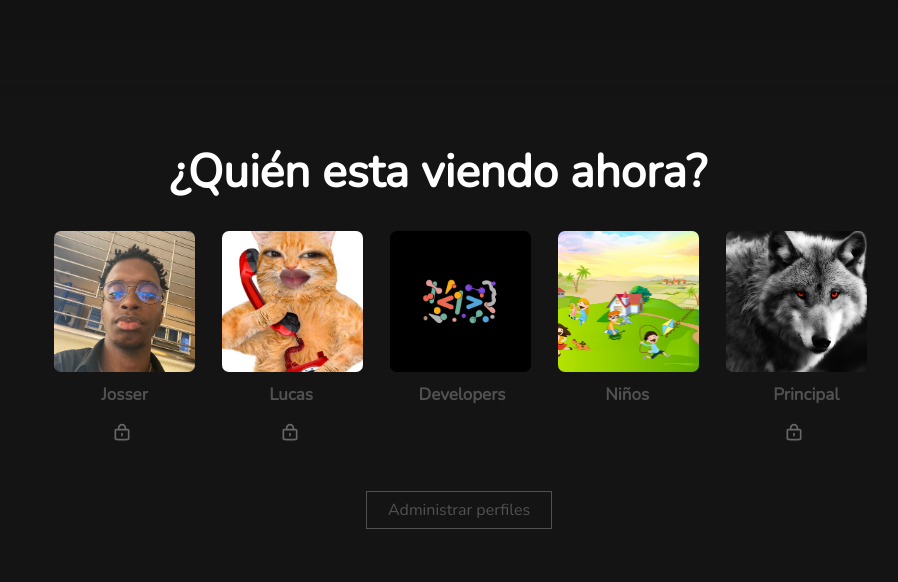
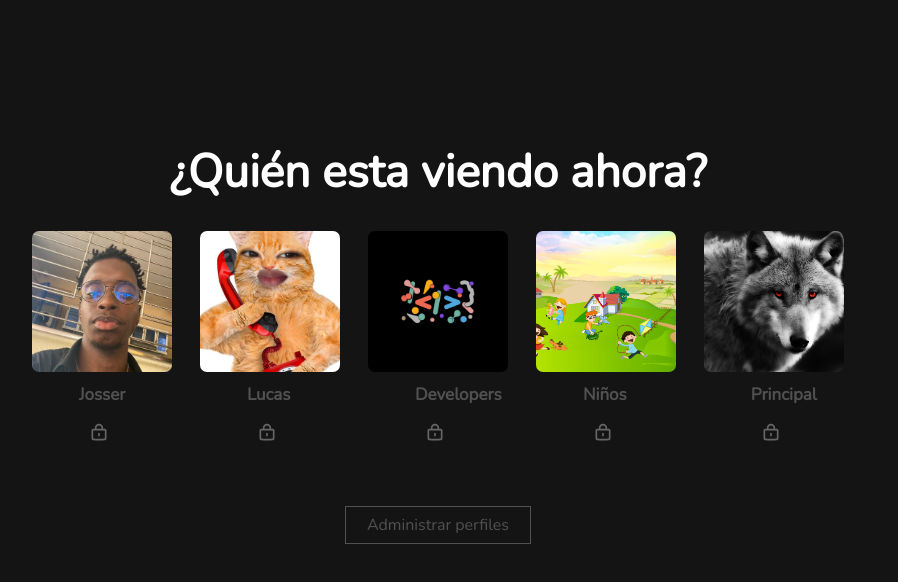
Before and after one commit to IngenieroJosser/projectPythonRio, a React (Vite) app: page /Profile in a window 1280 px wide. Shown: the top 582 px of the page, without its empty margins (202-1100 px from the left). Built offline with nearby package versions, Linux system fonts and the light colour scheme.

Commit message:
mejora en el componente de usuario

```diff
--- a/src/components/Account/UserProfile.jsx
+++ b/src/components/Account/UserProfile.jsx
@@ -1,7 +1,5 @@
-import React from 'react'
-
 import '../../scss/Account/_UserProfile.scss'
-
+import { useNavigate } from 'react-router-dom'
 import AccountJosser from '../../assets/img/AccountJosser.jpg'
 import AccountLucas from '../../assets/img/AccountLucas.jpg'
 import devAccount from '../../assets/img/devAccount.png'
@@ -9,57 +7,60 @@ import kidsAccount from '../../assets/img/kids.jpg'
 import wolfAccount from '../../assets/img/wolfAccount.jpg'
 
 const UserProfile = () => {
+
+    const navigate = useNavigate();
+    const handleClick = () => {
+        navigate('/Movies')
+    }
+
+    const Data = [
+        {
+            'id': 1,
+            'name': 'Josser',
+            'picture': AccountJosser,
+        },
+        {
+            'id': 2,
+            'name': 'Lucas',
+            'picture': AccountLucas,
+        },
+        {
+            'id': 3,
+            'name': 'Developers',
+            'picture': devAccount,
+        },
+        {
+            'id': 4,
+            'name': 'Niños',
+            'picture': kidsAccount,
+        },
+        {
+            'id': 5,
+            'name': 'Principal',
+            'picture': wolfAccount,
+        },
+    ]
+
     return (
         <>
             <section>
             <div className="list-Profile">
                 <h1>¿Quién esta viendo ahora?</h1>
-
                 <div className="Accounts">
-
-                    <div className="user">
-                        <a href="#">
-                            <img src={AccountJosser} alt="Cuenta de Josser" />
-                        </a>
-                        <span>Josser</span>
-                        <svg width="24" height="24" viewBox="0 0 24 24" fill="none" xmlns="http://www.w3.org/2000/svg" className="svg-icon svg-icon-profile-lock ltr-4z3qvp e1svuwfo1" data-name="Lock" aria-hidden="true"><path fillRule="evenodd" clipRule="evenodd" d="M7 6C7 3.23858 9.23858 1 12 1C14.7614 1 17 3.23858 17 6V7H19C20.1046 7 21 7.89543 21 9V18.6529C21 19.6274 20.2885 20.4855 19.2814 20.6076C18.0287 20.7593 15.492 21 12 21C8.50801 21 5.97128 20.7593 4.71855 20.6076C3.71153 20.4855 3 19.6274 3 18.6529V9C3 7.89543 3.89543 7 5 7H7V6ZM15 6V7H9V6C9 4.34315 10.3431 3 12 3C13.6569 3 15 4.34315 15 6ZM5 9V18.627C6.19927 18.7708 8.63769 19 12 19C15.3623 19 17.8007 18.7708 19 18.627V9H5ZM11 12V16H13V12H11Z" fill="#666666"></path></svg>
-                    </div>
-
-                    <div className="user">
-                        <a href="#">
-                            <img src={AccountLucas} alt="Cuenta de Josser" />
-                        </a>
-                        <span>Lucas</span>
-                        <svg width="24" height="24" viewBox="0 0 24 24" fill="none" xmlns="http://www.w3.org/2000/svg" className="svg-icon svg-icon-profile-lock ltr-4z3qvp e1svuwfo1" data-name="Lock" aria-hidden="true"><path fillRule="evenodd" clipRule="evenodd" d="M7 6C7 3.23858 9.23858 1 12 1C14.7614 1 17 3.23858 17 6V7H19C20.1046 7 21 7.89543 21 9V18.6529C21 19.6274 20.2885 20.4855 19.2814 20.6076C18.0287 20.7593 15.492 21 12 21C8.50801 21 5.97128 20.7593 4.71855 20.6076C3.71153 20.4855 3 19.6274 3 18.6529V9C3 7.89543 3.89543 7 5 7H7V6ZM15 6V7H9V6C9 4.34315 10.3431 3 12 3C13.6569 3 15 4.34315 15 6ZM5 9V18.627C6.19927 18.7708 8.63769 19 12 19C15.3623 19 17.8007 18.7708 19 18.627V9H5ZM11 12V16H13V12H11Z" fill="#666666"></path></svg>
-                    </div>
-
-                    <div className="user">
-                        <a href="#">
-                            <img src={devAccount} alt="Cuenta de Josser" />
-                        </a>
-                        <span className='dev'>Developers</span>
-                        {/* <svg className='candadoAccount3' width="24" height="24" viewBox="0 0 24 24" fill="none" xmlns="http://www.w3.org/2000/svg" className="svg-icon svg-icon-profile-lock ltr-4z3qvp e1svuwfo1" data-name="Lock" aria-hidden="true"><path fillRule="evenodd" clipRule="evenodd" d="M7 6C7 3.23858 9.23858 1 12 1C14.7614 1 17 3.23858 17 6V7H19C20.1046 7 21 7.89543 21 9V18.6529C21 19.6274 20.2885 20.4855 19.2814 20.6076C18.0287 20.7593 15.492 21 12 21C8.50801 21 5.97128 20.7593 4.71855 20.6076C3.71153 20.4855 3 19.6274 3 18.6529V9C3 7.89543 3.89543 7 5 7H7V6ZM15 6V7H9V6C9 4.34315 10.3431 3 12 3C13.6569 3 15 4.34315 15 6ZM5 9V18.627C6.19927 18.7708 8.63769 19 12 19C15.3623 19 17.8007 18.7708 19 18.627V9H5ZM11 12V16H13V12H11Z" fill="#666666"></path></svg> */}
-                    </div>
-
-                    <div className="user">
-                        <a href="#">
-                            <img src={kidsAccount} alt="Cuenta de Josser" />
-                        </a>
-                        <span>Niños</span>
-                        {/* <svg width="20" height="20" viewBox="0 0 24 24" fill="none" xmlns="http://www.w3.org/2000/svg" className="svg-icon svg-icon-profile-lock ltr-4z3qvp e1svuwfo1" data-name="Lock" aria-hidden="true"><path fillRule="evenodd" clipRule="evenodd" d="M7 6C7 3.23858 9.23858 1 12 1C14.7614 1 17 3.23858 17 6V7H19C20.1046 7 21 7.89543 21 9V18.6529C21 19.6274 20.2885 20.4855 19.2814 20.6076C18.0287 20.7593 15.492 21 12 21C8.50801 21 5.97128 20.7593 4.71855 20.6076C3.71153 20.4855 3 19.6274 3 18.6529V9C3 7.89543 3.89543 7 5 7H7V6ZM15 6V7H9V6C9 4.34315 10.3431 3 12 3C13.6569 3 15 4.34315 15 6ZM5 9V18.627C6.19927 18.7708 8.63769 19 12 19C15.3623 19 17.8007 18.7708 19 18.627V9H5ZM11 12V16H13V12H11Z" fill="#666666"></path></svg> */}
-                    </div>
-
-                    <div className="user">
-                        <a href="#">
-                            <img src={wolfAccount} alt="Cuenta de Josser" />
-                        </a>
-                        <span>Principal</span>
-                        <svg width="24" height="24" viewBox="0 0 24 24" fill="none" xmlns="http://www.w3.org/2000/svg" className="svg-icon svg-icon-profile-lock ltr-4z3qvp e1svuwfo1" data-name="Lock" aria-hidden="true"><path fillRule="evenodd" clipRule="evenodd" d="M7 6C7 3.23858 9.23858 1 12 1C14.7614 1 17 3.23858 17 6V7H19C20.1046 7 21 7.89543 21 9V18.6529C21 19.6274 20.2885 20.4855 19.2814 20.6076C18.0287 20.7593 15.492 21 12 21C8.50801 21 5.97128 20.7593 4.71855 20.6076C3.71153 20.4855 3 19.6274 3 18.6529V9C3 7.89543 3.89543 7 5 7H7V6ZM15 6V7H9V6C9 4.34315 10.3431 3 12 3C13.6569 3 15 4.34315 15 6ZM5 9V18.627C6.19927 18.7708 8.63769 19 12 19C15.3623 19 17.8007 18.7708 19 18.627V9H5ZM11 12V16H13V12H11Z" fill="#666666"></path></svg>
-                    </div>
+                    {Data.map(user => (
+                        <div key={user.id} className="user" onClick={handleClick}>
+                            <a href="#">
+                                <img src={user.picture} alt="Foto de la cuenta" />
+                            </a>
+                            <span>{user.name}</span>
+                            <svg width="24" height="24" viewBox="0 0 24 24" fill="none" xmlns="http://www.w3.org/2000/svg" className="svg-icon svg-icon-profile-lock ltr-4z3qvp e1svuwfo1" data-name="Lock" aria-hidden="true"><path fillRule="evenodd" clipRule="evenodd" d="M7 6C7 3.23858 9.23858 1 12 1C14.7614 1 17 3.23858 17 6V7H19C20.1046 7 21 7.89543 21 9V18.6529C21 19.6274 20.2885 20.4855 19.2814 20.6076C18.0287 20.7593 15.492 21 12 21C8.50801 21 5.97128 20.7593 4.71855 20.6076C3.71153 20.4855 3 19.6274 3 18.6529V9C3 7.89543 3.89543 7 5 7H7V6ZM15 6V7H9V6C9 4.34315 10.3431 3 12 3C13.6569 3 15 4.34315 15 6ZM5 9V18.627C6.19927 18.7708 8.63769 19 12 19C15.3623 19 17.8007 18.7708 19 18.627V9H5ZM11 12V16H13V12H11Z" fill="#666666"></path></svg>
+                        </div>
+                    ))}
                 </div>
             </div>
-
-            <a className='Admin-Perfile' href="#">Administrar perfiles</a>
+            <div className="admin-profile-container">
+                <a className='Admin-Perfile' href="#">Administrar perfiles</a>
+            </div>
         </section>
         </>
     )
--- /dev/null
+++ b/src/components/Movies/MovieSection.jsx
@@ -0,0 +1,9 @@
+const MovieSection = () => {
+  return (
+    <>
+    <h1>ESTAS LOGUEADO! :D</h1>
+    </>
+  )
+}
+
+export default MovieSection
--- a/src/css/index.css
+++ b/src/css/index.css
@@ -557,6 +557,7 @@ section {
   height: 100vh;
 }
 section .list-Profile {
+  background-color: #141414;
   width: 100%; /* Ancho deseado para el div */
   text-align: center; /* Alinea el contenido del div al centro */
   padding: 3em 0px; /* Espaciado interior opcional */
@@ -569,9 +570,17 @@ section .list-Profile h1 {
 }
 section .Accounts {
   display: flex;
-  gap: 1.7em;
-  margin-left: 16em;
+  gap: 6rem;
+  justify-content: center;
+  align-items: center;
+  flex-direction: column;
   margin-top: 2em;
+}
+@media screen and (min-width: 960px) {
+  section .Accounts {
+    flex-direction: row;
+    gap: 1.7em;
+  }
 }
 section .Accounts .user {
   cursor: pointer;
@@ -615,16 +624,22 @@ section .Accounts .dev {
   cursor: pointer;
 }
 section .Admin-Perfile {
-  position: absolute;
   border: 1px solid #515151;
   padding: 7px 21px;
   color: #515151;
-  margin-left: 35.5em;
-  margin-top: 4.1em;
 }
 section .Admin-Perfile:hover {
   border: 1px solid #fff;
   color: #fff;
 }
 
+.admin-profile-container {
+  padding-top: 5rem;
+  width: 100%;
+  display: flex;
+  justify-content: center;
+  align-items: center;
+  background-color: #141414;
+}
+
 /*# sourceMappingURL=index.css.map */
--- a/src/main.jsx
+++ b/src/main.jsx
@@ -7,6 +7,7 @@ import Signup from './components/registry/Signup';
 import PaymentPicker from './components/registry/PaymentPicker';
 import MainSection from './components/mainSection/MainSection';
 import UserProfile from './components/Account/UserProfile';
+import MovieSection from './components/Movies/MovieSection';
 
 import './css/index.css';
 
@@ -35,6 +36,10 @@ const router = createBrowserRouter([
     path: "/PaymentPicker",
     element: <PaymentPicker />,
   },
+  {
+    path: "/Movies",
+    element: <MovieSection />,
+  },
 ]);
 
 
--- a/src/scss/Account/_UserProfile.scss
+++ b/src/scss/Account/_UserProfile.scss
@@ -1,4 +1,5 @@
 @import '../config/config';
+@import '../mixins/responsive';
 
 section {
     background-color: $backgroun-User;
@@ -7,6 +8,7 @@ section {
     height: 100vh;
 
     .list-Profile {
+        background-color: $backgroun-User;
         width: 100%; /* Ancho deseado para el div */
         text-align: center; /* Alinea el contenido del div al centro */
         padding: 3em 0px; /* Espaciado interior opcional */
@@ -21,9 +23,15 @@ section {
 
     .Accounts {
         display: flex;
-        gap: 1.7em;
-        margin-left: 16em;
+        gap: 6rem;
+        justify-content: center;
+        align-items: center;
+        flex-direction: column;
         margin-top: 2em;
+        @include rwd(l) {
+            flex-direction: row;
+            gap: 1.7em;
+        }
 
         .user {
             cursor: pointer;
@@ -77,12 +85,9 @@ section {
     }
 
     .Admin-Perfile {
-        position: absolute;
         border: 1px solid $text-Account;
         padding: 7px 21px;
         color: $text-Account;
-        margin-left: 35.5em;
-        margin-top: 4.1em;
 
         &:hover {
             border: 1px solid #fff;
@@ -90,3 +95,12 @@ section {
         }
     }
 }
+
+.admin-profile-container {
+    padding-top: 5rem;
+    width: 100%;
+    display: flex;
+    justify-content: center;
+    align-items: center;
+    background-color: $backgroun-User;
+}
```
Also changed, not shown: 1 other file (tests, documents, lock files or other folders).
